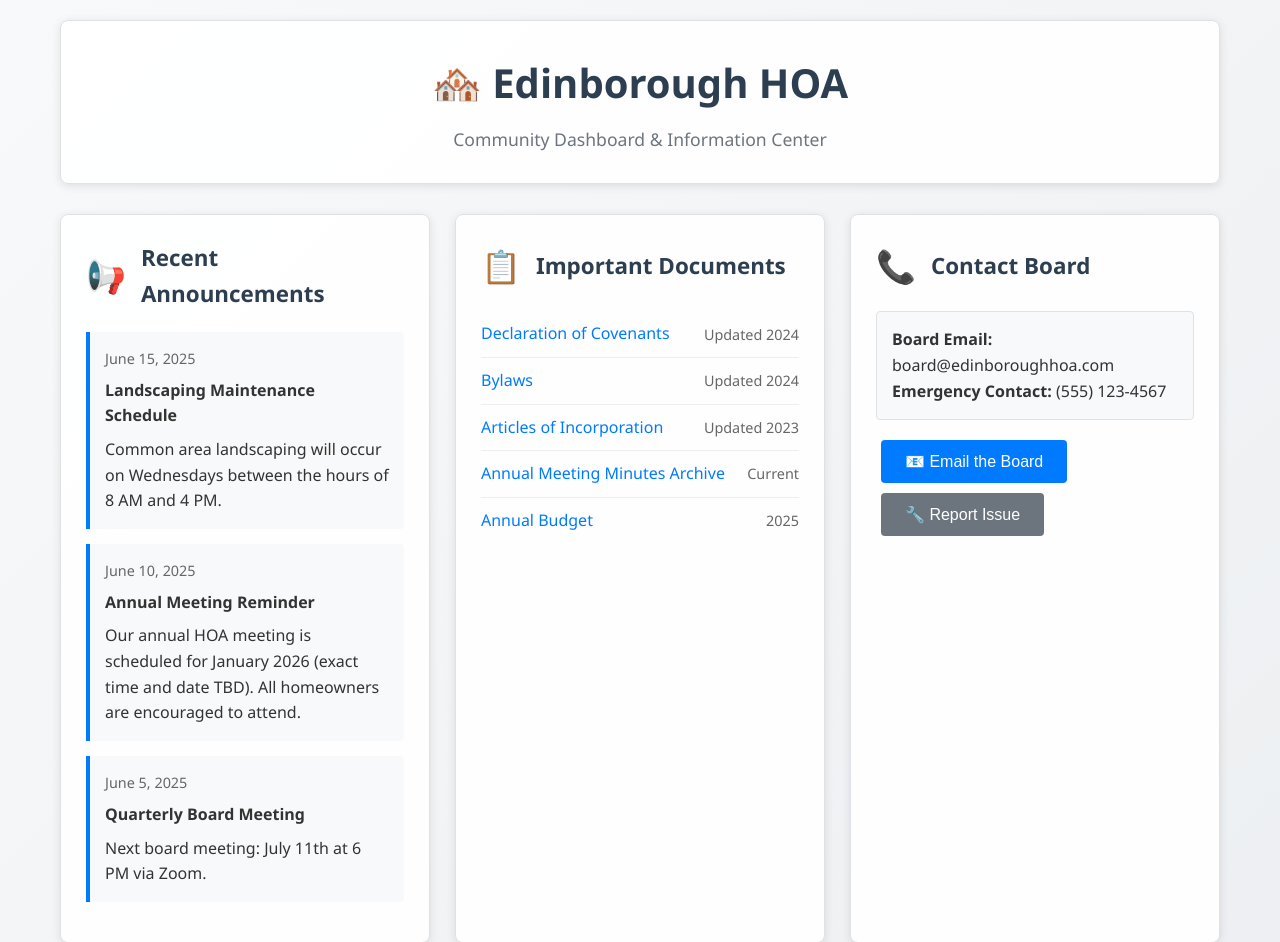
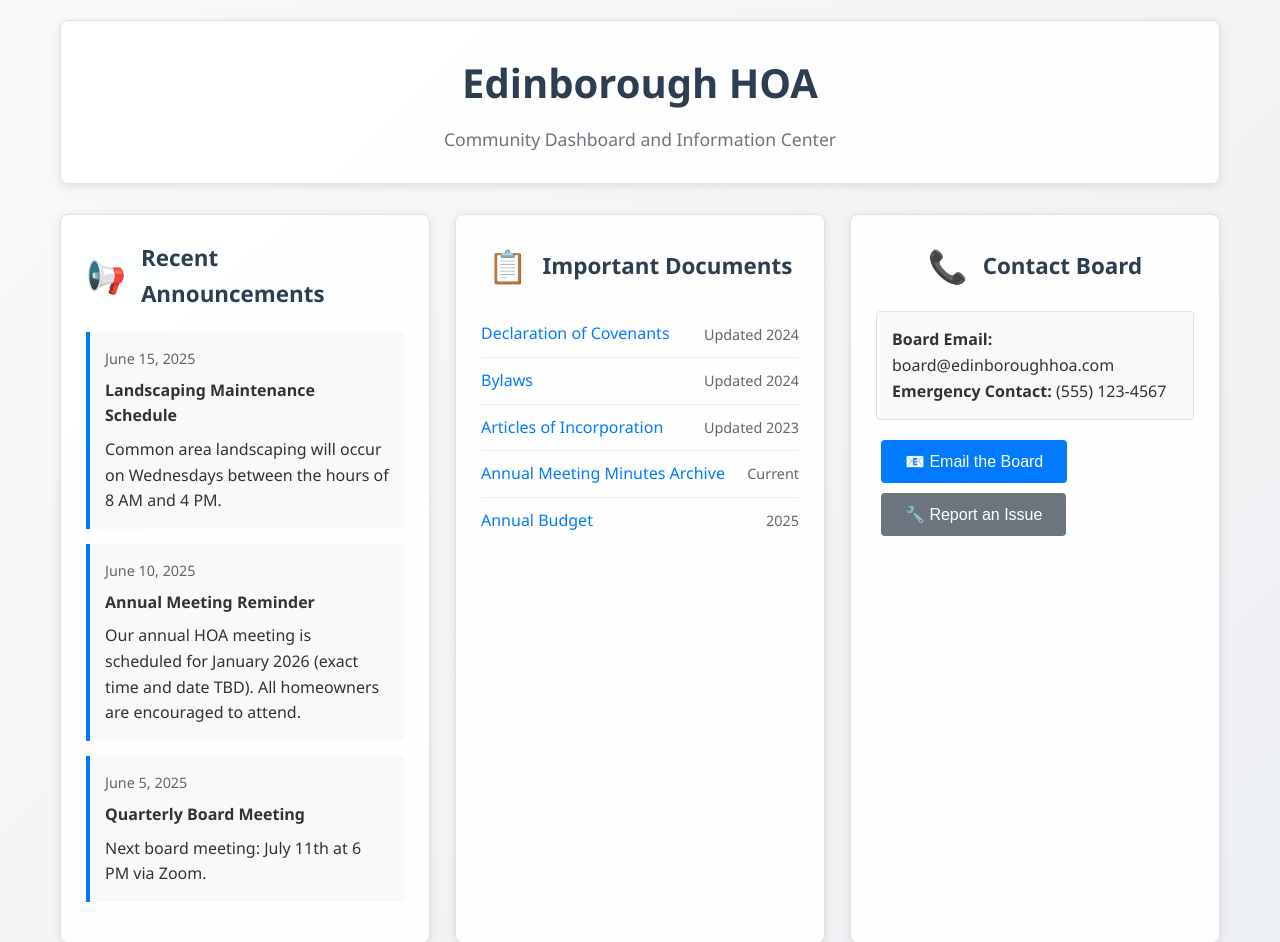
Before and after one commit to petrockc/edinborough-hoa, a plain HTML site: page index.html in a window 1280 px wide. Shown: the top 942 px of the page. Drawn offline with Linux system fonts and the light colour scheme.

Commit message:
Update index.html

```diff
--- a/index.html
+++ b/index.html
@@ -71,6 +71,7 @@
         .card-header {
             display: flex;
             align-items: center;
+            justify-content: center; /* This centers the content */
             margin-bottom: 20px;
         }
 
@@ -219,8 +220,8 @@
 <body>
     <div class="container">
         <header>
-            <div class="logo">🏘️ Edinborough HOA</div>
-            <div class="subtitle">Community Dashboard & Information Center</div>
+            <div class="logo">Edinborough HOA</div>
+            <div class="subtitle">Community Dashboard and Information Center</div>
         </header>
 
         <div class="emergency-banner" style="display: none;" id="emergencyBanner">
@@ -292,7 +293,7 @@
                     <strong>Emergency Contact:</strong> (555) 123-4567
                 </div>
                 <button class="btn" onclick="emailBoard()">📧 Email the Board</button>
-                <button class="btn btn-secondary" onclick="reportIssue()">🔧 Report Issue</button>
+                <button class="btn btn-secondary" onclick="reportIssue()">🔧 Report an Issue</button>
             </div>
 
             <!-- Upcoming Events -->
```
